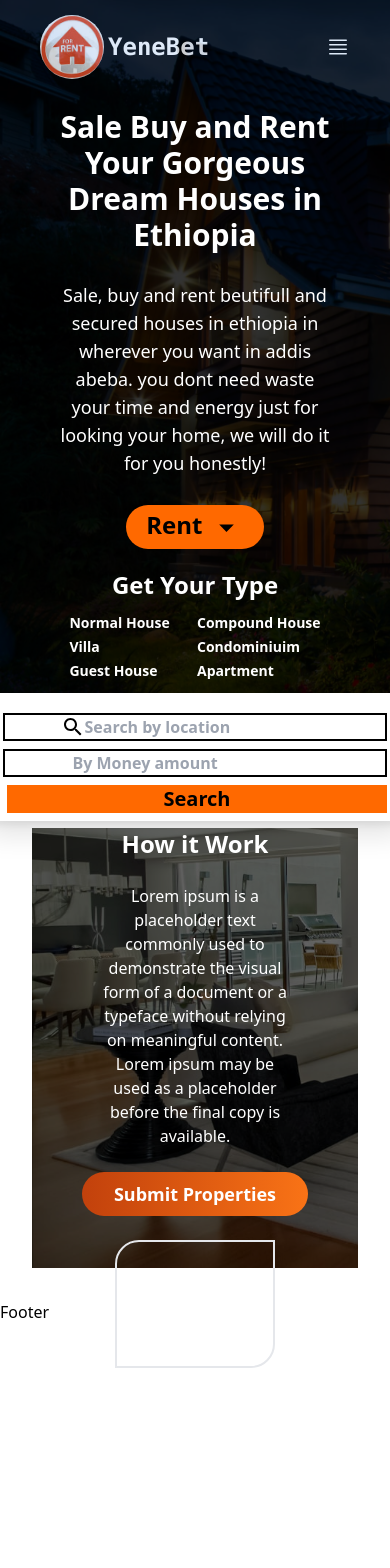
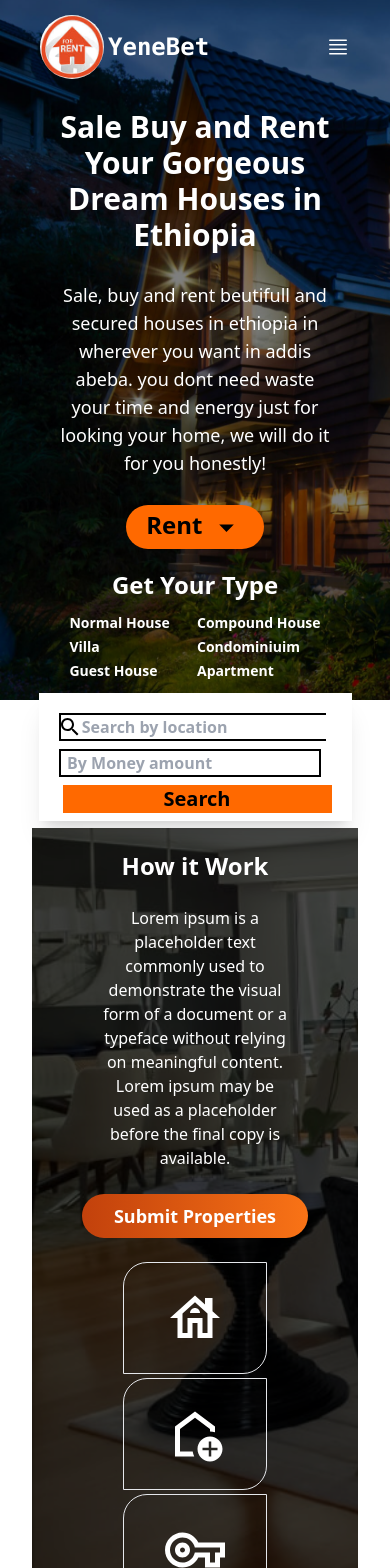
Before and after one commit to mihret1/yeneBet--mern-stack, a React (Vite) app in the folder client/: page / in a window 390 px wide. Shown: the top 1568 px of the page. Before the commit the page ends 1368 px from the top, so only its background shows below. Built offline with nearby package versions, Linux system fonts and the light colour scheme.

Commit message:
done the how it work part

```diff
--- a/client/src/index.css
+++ b/client/src/index.css
@@ -5,11 +5,13 @@
 
 
 
-.partOne,.partTwo{
+.partOne{
     position: relative;
     background-color: black;
 
 }
+
+
 
 .partOne::before{
     content: '';
@@ -17,21 +19,25 @@
     background-size: cover;
     position: absolute;
     inset: 0;
-    opacity: 0.2;
+    opacity: 0.5;
 }
 
-.partTwo::before{
-    content: '';
+.partTwo{
+    /* content: ''; */
     background-image: url('../src/assets/T/t77.jpg');
     background-size:cover;
     /* background-repeat: no-repeat; */
-    position: absolute;
+    /* position: absolute;
     inset: 0;
-    opacity: 0.4;
+    opacity: 0.4; */
 
 }
 
-.insideOne,.insideTwo{
+.Two{
+    background-color: rgba(0, 0, 0, 0.7);
+}
+
+.insideOne{
     isolation: isolate;
 
 }
--- a/client/src/pages/Home.jsx
+++ b/client/src/pages/Home.jsx
@@ -5,6 +5,9 @@ import { useState } from 'react';
 import SearchSharpIcon from '@mui/icons-material/SearchSharp';
 import CloseIcon from '@mui/icons-material/Close';
 import { IconButton } from '@mui/material';
+import HouseOutlinedIcon from '@mui/icons-material/HouseOutlined';
+import VpnKeyOutlinedIcon from '@mui/icons-material/VpnKeyOutlined';
+import AddHomeOutlinedIcon from '@mui/icons-material/AddHomeOutlined';
 
 function Home() {
   const [isDrop,setIsDrop]=useState(false)
@@ -14,9 +17,11 @@ function Home() {
 
   return (
     <div className='flex flex-col gap-24'>
+
       <section className="partOne h-[630px] max-ml:h-[700px] bg-no-repeat" >
+      <div className='insideOne'>
         <Navbar />
-       <div className='insideOne'>
+        <div >
             <div className=' flex flex-col items-center px-[15%] gap-7 pt-[4%]'>
               <h1 className=' font-bold text-3xl text-center text-white '> Sale Buy and Rent Your Gorgeous Dream Houses in Ethiopia</h1>
               <p className='text-white font-medium text-center text-lg'> Sale, buy and rent beutifull and secured houses in ethiopia in wherever you want in addis abeba.
@@ -69,8 +74,8 @@ function Home() {
                 </span>
               </div>
 
-            <div className=' h-20 bg-white shadow-xl  flex  flex-row p-5 sm:max-ml:px-2  max-sm:flex-col max-sm:h-32 max-sm:gap-2' >
-              <div className='border-black border-2 w-96 sm:max-lg:w-64 h-10 flex flex-row justify-center items-center '>
+              <div className=' h-20 bg-white shadow-xl  flex  flex-row p-5  sm:max-ml:px-2  max-sm:flex-col max-sm:h-32 max-sm:gap-2 ' >
+                <div className='border-black border-2 w-96 sm:max-lg:w-64 h-10 flex flex-row justify-center items-center xs:max-sm:w-[98%]'>
                 {!location && <SearchSharpIcon /> }
                   <input
                   onChange={(e)=>setLocation(e.target.value)}
@@ -79,7 +84,7 @@ function Home() {
                   style={{ outline:'none',fontWeight:'bolder', color:'black' }}/>
                   {location &&<IconButton onClick={()=>setLocation('')}> <CloseIcon /></IconButton>}
                 </div>
-              <div className='border-black border-2 w-96 sm:max-lg:w-64 h-10  flex flex-row sm:max-ml:justify-start justify-center items-center font-semibold'>
+                <div className='border-black border-2 w-96 sm:max-lg:w-64 h-10  flex flex-row sm:max-ml:justify-start justify-center items-center font-semibold xs:max-sm:w-[96%]'>
                 <input
                   value={money}
                   onChange={(e)=>setMoney(e.target.value)}
@@ -95,25 +100,40 @@ function Home() {
 
             </div>
         </div>
-
+      </div>
       </section>
 
-      <section className='partTwo h-[440px] m-8'>
-        <div className='insideTwo text-white flex flex-col gap-6 justify-center items-center '>
+
+
+
+
+      <section className='partTwo h-[440px] m-8 xs:max-sm:h-[800px]'>
+        <div className='insideTwo   '>
+          <div className=' Two w-[100%] h-[440px] xs:max-sm:h-[800px] text-white flex flex-col gap-6 justify-center items-center '>
             <h1 className='text-2xl font-semibold'>How it Work</h1>
             <p className='w-[60%] text-center'>Lorem ipsum is a placeholder text commonly used to demonstrate the visual form of a document or a typeface without relying on meaningful content.
               Lorem ipsum may be used as a placeholder before the final copy is available.</p>
             <button className='px-8 py-2 text-lg font-semibold bg-gradient-to-r  from-orange-700 to-orange-500 rounded-3xl'>Submit Properties</button>
-           <div className='flex flex-row'>
-             <div className='w-40 h-32 border-2 rounded-tl-3xl rounded-br-3xl'></div>
-             <div></div>
-             <div></div>
-
+            <div className='flex flex-row gap-5 xs:max-sm:flex-col xs:max-sm:gap-1'>
+              <div className='w-36 h-28 border-[1px] rounded-tl-3xl rounded-br-3xl flex items-center justify-center'>
+                <HouseOutlinedIcon sx={{color:'white', fontSize:60}}/>
+              </div>
+              <div className='w-36 h-28 border-[1px] rounded-tl-3xl rounded-br-3xl flex items-center justify-center'>
+                <AddHomeOutlinedIcon sx={{color:'white', fontSize:60}}/>
+              </div>
+              <div className='w-36 h-28 border-[1px] rounded-tl-3xl rounded-br-3xl flex items-center justify-center'>
+                <VpnKeyOutlinedIcon sx={{color:'white', fontSize:60}}/>
+              </div>
             </div>
 
           </div>
+        </div>
+      </section>
 
-      </section>
+
+     <section className='h-[1000px]'></section>
+
+
 
   </div>
   )
--- a/client/tailwind.config.js
+++ b/client/tailwind.config.js
@@ -7,6 +7,7 @@ export default {
   theme: {
     extend: {},
     screens: {
+      'xs':'360px',
       'sm': '640px',
       'md': '768px',
       'ml': '860px',
```
Lines whose indentation alone changed are shown as unchanged.
